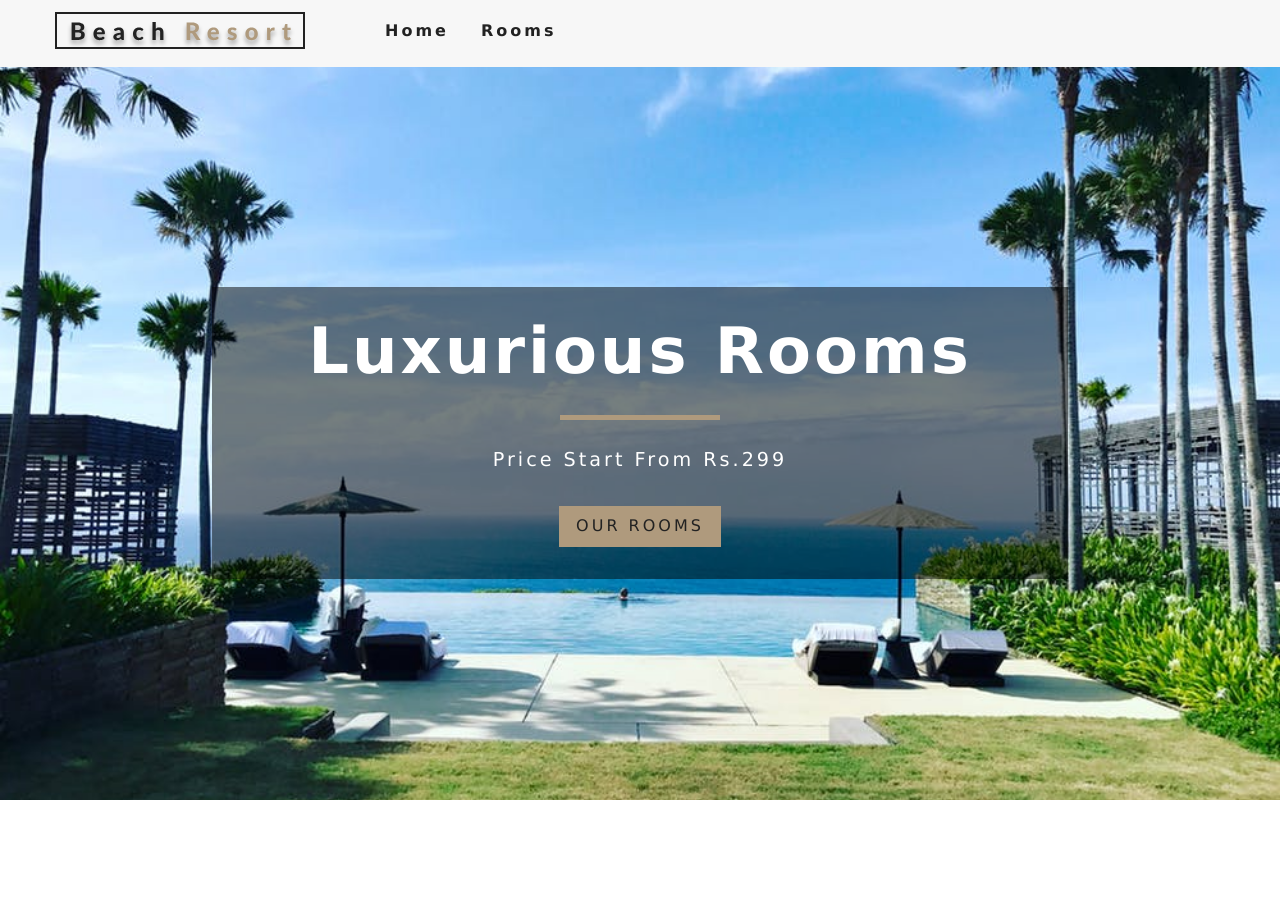
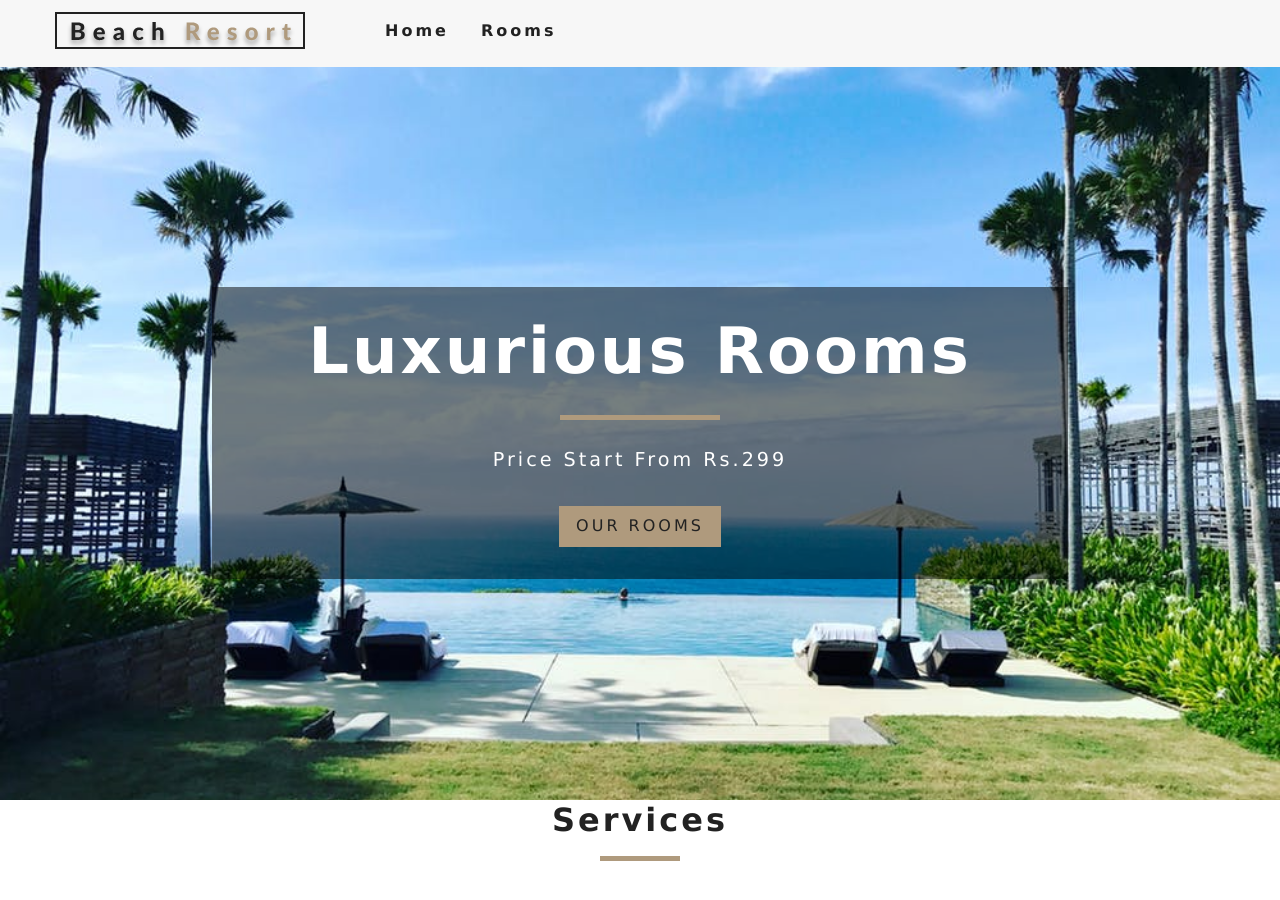
Before and after one commit to tvibhu12/beach-resort, a React (Create React App) app: page / in a window 1280 px wide. Shown: the top 900 px of the page. Before the commit the page ends 800 px from the top, so only its background shows below. Built offline with nearby package versions, Linux system fonts and the light colour scheme.

Commit message:
add new component Services and title and link to the /home page

```diff
--- a/src/App.css
+++ b/src/App.css
@@ -210,3 +210,21 @@
   }
 }
 /* End of Banner */
+/* Title */
+.section-title {
+  text-align: center;
+  margin-bottom: 4rem;
+}
+.section-title h4 {
+  font-size: 2rem;
+  letter-spacing: var(--mainSpacing);
+  text-transform: capitalize;
+  margin-bottom: 1rem;
+}
+.section-title div {
+  width: 5rem;
+  height: 5px;
+  margin: 0 auto;
+  background: var(--primaryColor);
+}
+/* end of Title */
--- /dev/null
+++ b/src/components/Services.js
@@ -0,0 +1,13 @@
+import React, { Component } from 'react';
+import Title from './Title'
+
+export default class Services extends Component {
+    render() {
+        return (
+            <div>
+
+                <Title title='Services'/>
+            </div>
+        )
+    }
+}
--- /dev/null
+++ b/src/components/Title.js
@@ -0,0 +1,12 @@
+import React from 'react'
+
+const Title = ({title}) => {
+    return (
+        <div className='section-title'>
+            <h4>{title}</h4>
+            <div/>
+        </div>
+    )
+}
+
+export default Title
--- a/src/pages/Home.js
+++ b/src/pages/Home.js
@@ -1,7 +1,8 @@
 import React from 'react';
 import Hero from '../components/Hero';
 import Banner from '../components/Banner';
-import {Link} from 'react-router-dom'
+import {Link} from 'react-router-dom';
+import Services from '../components/Services'
 
 const Home = () => {
     return (
@@ -13,6 +14,7 @@
                 </Link>
             </Banner>
             </Hero>
+            <Services/>
         </div>
     )
 }
```
